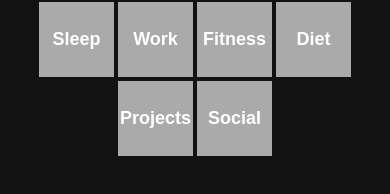
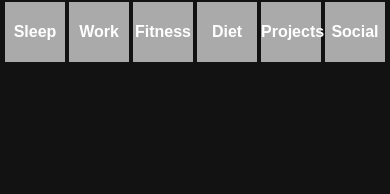
Before and after one commit to ocohen/ocohen.github.io, a plain HTML site: page habits.html in a window 390 px wide. Drawn offline with Linux system fonts and the light colour scheme.

Commit message:
adjustments to fit on mobile

```diff
--- a/habits.html
+++ b/habits.html
@@ -2,22 +2,22 @@
 <html lang="en">
   <head>
     <meta charset="utf-8">
-	<meta name="viewport" content="width=570, initial-scale=1">
+	<meta name="viewport" content="width=390, initial-scale=1">
     <title>Habits</title>
 <style>
 	div.btn {
 		background-color:#aaaaaa;
 		color:#ffffff;
 		display:inline-block;
-		width:75px;
-		height:75px;
+		width:60px;
+		height:60px;
 		text-align:center;
-		line-height:75px;
+		line-height:60px;
 		user-select:none;
 		cursor:pointer;
 		font-family:sans-serif;
 		font-weight:bold;
-		font-size:18px;
+		font-size:16px;
 		margin:2px;
 	}
 
```
